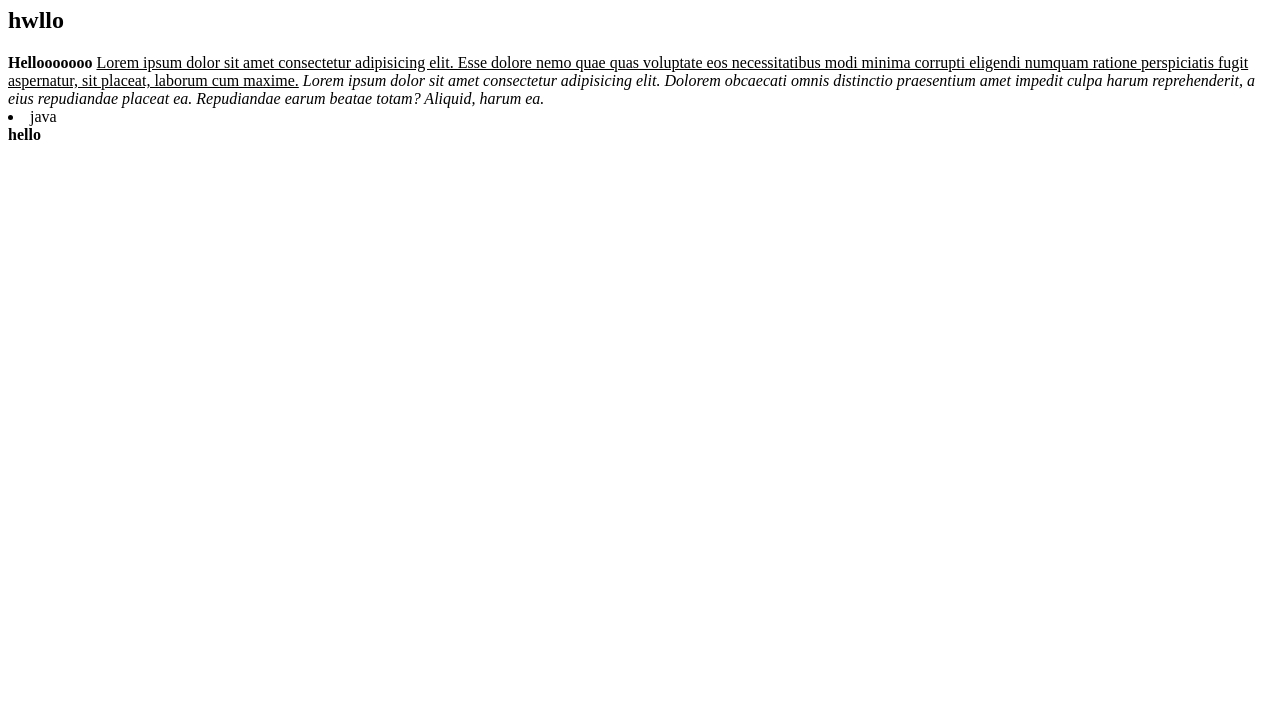
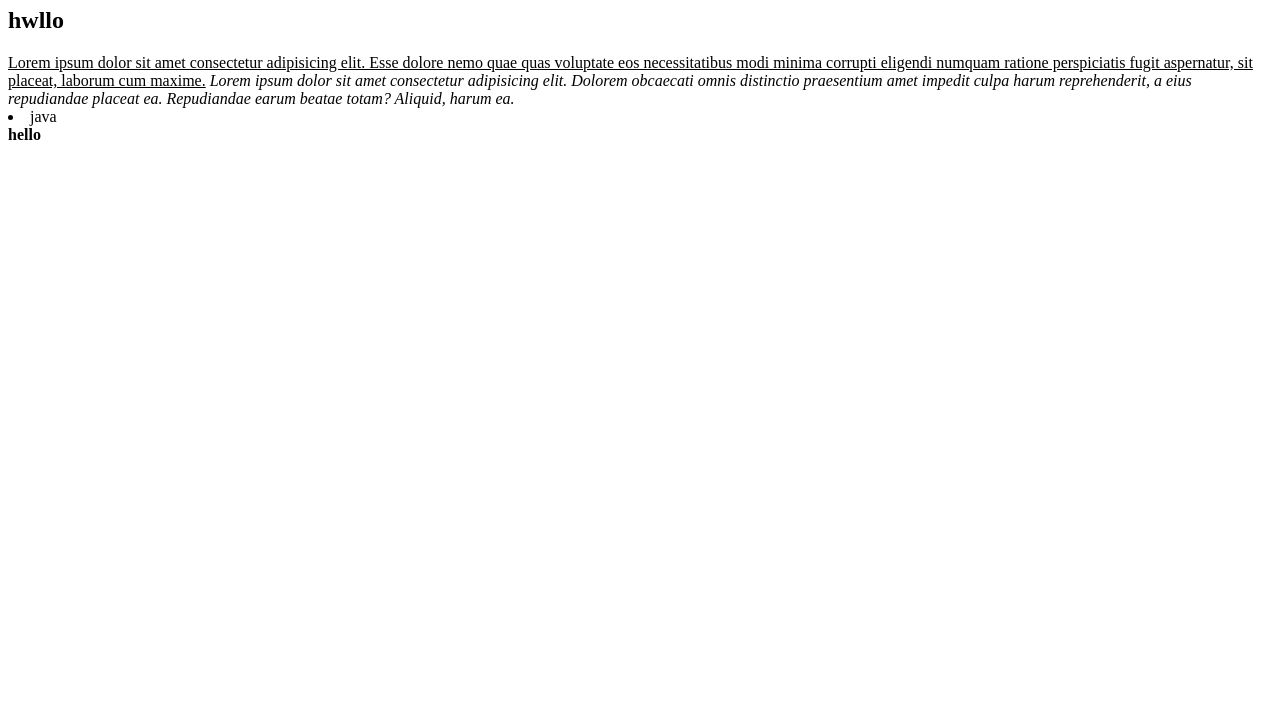
Before and after one commit to Shital1492001/UserManagement, a plain HTML site: page A.html in a window 1280 px wide. Shown: the part 73-800 px from the top of the page. Drawn offline with Linux system fonts and the light colour scheme.

Commit message:
Revert "added b tag"
This reverts commit 747973bc6afa69048dc16a00765ecb0f21a44a40.

```diff
--- a/A.html
+++ b/A.html
@@ -8,7 +8,6 @@
 <body>
     <h1>Hii....., Welcome</h1>
     <h2>hwllo</h2>
-    <b>Hellooooooo</b>
     <u>Lorem ipsum dolor sit amet consectetur adipisicing elit. Esse dolore nemo quae quas voluptate eos necessitatibus modi minima corrupti eligendi numquam ratione perspiciatis fugit aspernatur, sit placeat, laborum cum maxime.</u>
     <i>Lorem ipsum dolor sit amet consectetur adipisicing elit. Dolorem obcaecati omnis distinctio praesentium amet impedit culpa harum reprehenderit, a eius repudiandae placeat ea. Repudiandae earum beatae totam? Aliquid, harum ea.</i>
     <li>java</li>
```
